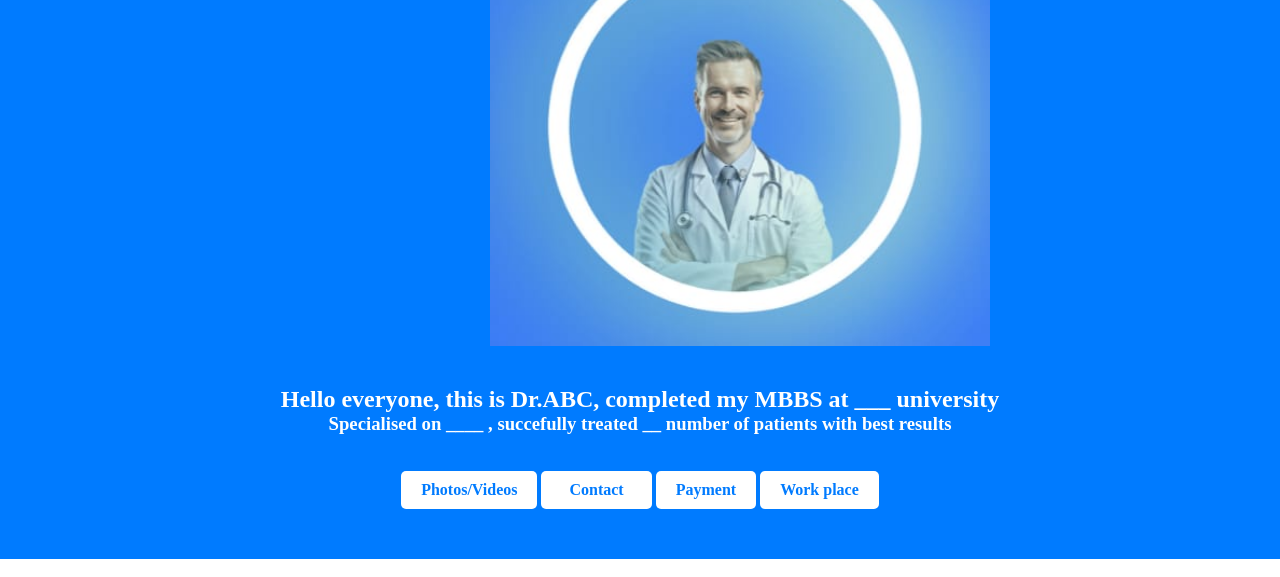
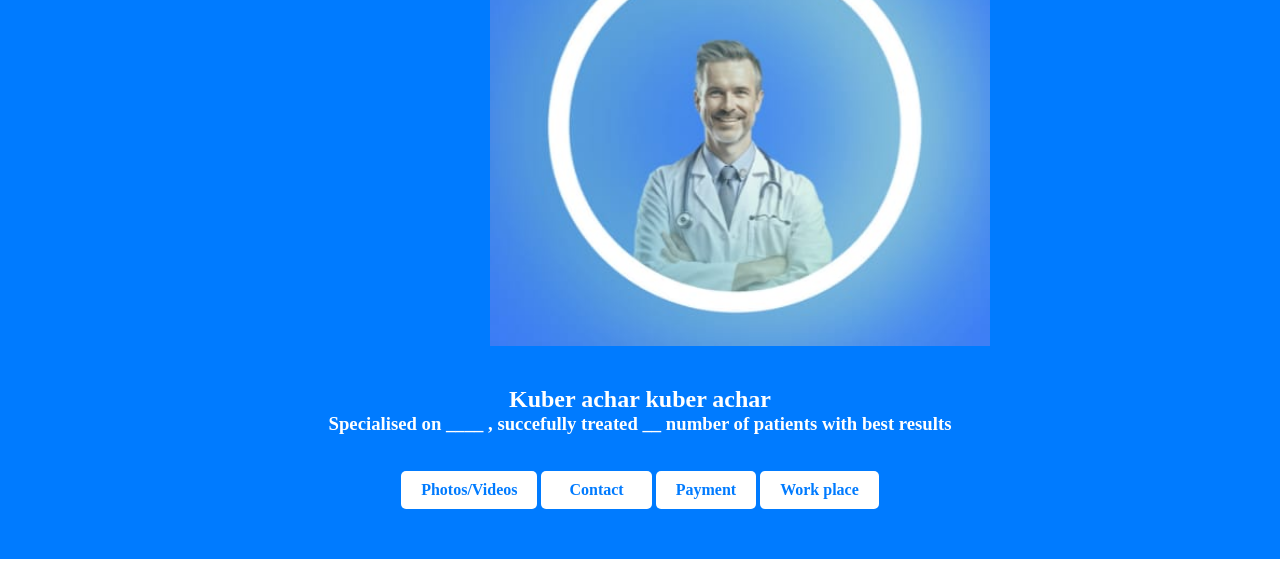
Before and after one commit to KAProject/doctor, a plain HTML site: page index.html in a window 1280 px wide. Shown: the part 244-821 px from the top of the page. Drawn offline with Linux system fonts and the light colour scheme.

Commit message:
change in scentence

```diff
--- a/index.html
+++ b/index.html
@@ -53,7 +53,7 @@
         </div>
 
         <br>
-        <h2>Hello everyone, this is Dr.ABC, completed my MBBS at ___ university  </h2>
+        <h2>Kuber achar kuber achar</h2>
         <h3>Specialised on ____ , succefully treated  __ number of patients with best results</h3>
         <!-- <h2>Dr.ABC</h2>
         <h2>Studies</h2>
```
Also changed, not shown: n.html (+1 -1 lines), fake.html (added).
